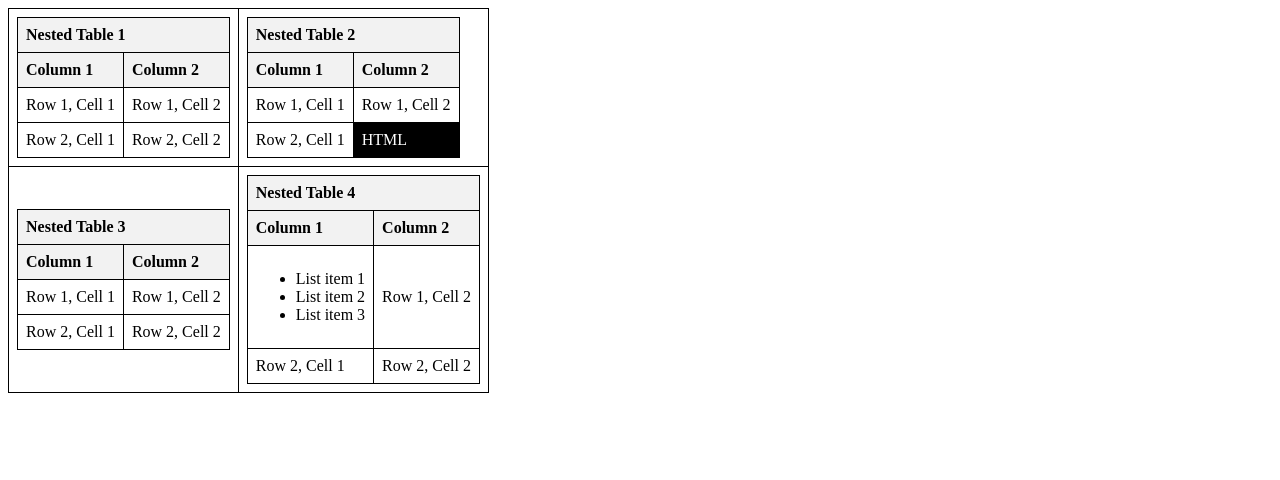
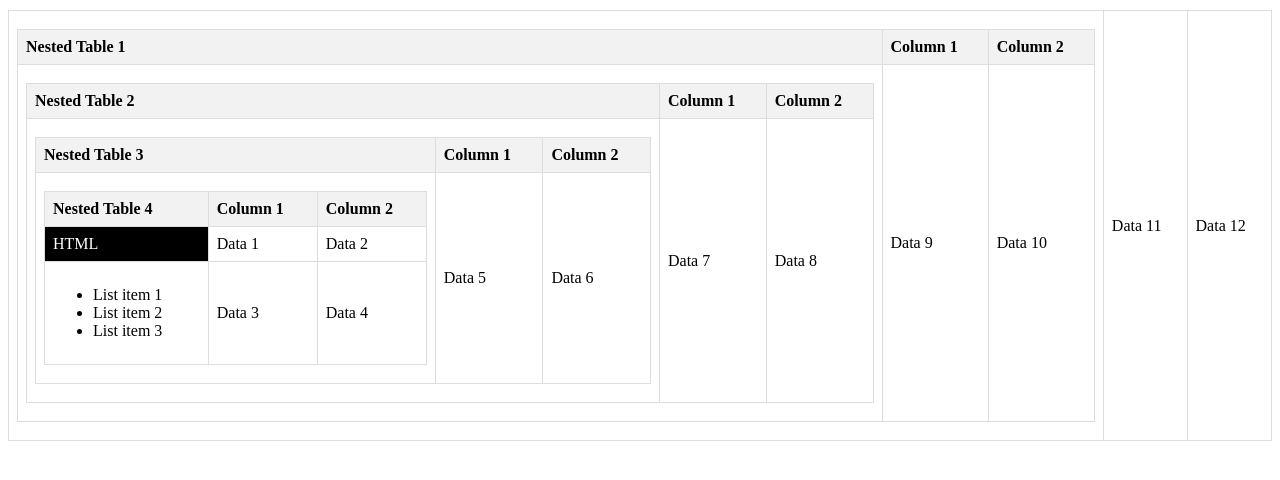
Before and after one commit to acciojob/tables-in-tables-Ashwini277, a website: page main.html in a window 1280 px wide. Drawn offline with Linux system fonts and the light colour scheme.

Commit message:
created a submission

```diff
--- a/main.html
+++ b/main.html
@@ -5,16 +5,20 @@
     <meta name="viewport" content="width=device-width, initial-scale=1.0">
     <title>Tables in Tables</title>
     <style>
-        table, th, td {
-            border: 1px solid black;
+        table {
             border-collapse: collapse;
+            width: 100%;
+            margin: 10px 0;
+        }
+        th, td {
+            border: 1px solid #ddd;
             padding: 8px;
             text-align: left;
         }
         th {
             background-color: #f2f2f2;
         }
-        .black-bg {
+        .black-background {
             background-color: black;
             color: white;
         }
@@ -24,83 +28,11 @@
     <table>
         <tr>
             <td>
+                <!-- First Nested Table -->
                 <table>
                     <thead>
                         <tr>
-                            <th colspan="2">Nested Table 1</th>
-                        </tr>
-                        <tr>
-                            <th>Column 1</th>
-                            <th>Column 2</th>
-                        </tr>
-                    </thead>
-                    <tbody>
-                        <tr>
-                            <td>Row 1, Cell 1</td>
-                            <td>Row 1, Cell 2</td>
-                        </tr>
-                        <tr>
-                            <td>Row 2, Cell 1</td>
-                            <td>Row 2, Cell 2</td>
-                        </tr>
-                    </tbody>
-                </table>
-            </td>
-            <td>
-                <table>
-                    <thead>
-                        <tr>
-                            <th colspan="2">Nested Table 2</th>
-                        </tr>
-                        <tr>
-                            <th>Column 1</th>
-                            <th>Column 2</th>
-                        </tr>
-                    </thead>
-                    <tbody>
-                        <tr>
-                            <td>Row 1, Cell 1</td>
-                            <td>Row 1, Cell 2</td>
-                        </tr>
-                        <tr>
-                            <td>Row 2, Cell 1</td>
-                            <td class="black-bg">HTML</td>
-                        </tr>
-                    </tbody>
-                </table>
-            </td>
-        </tr>
-        <tr>
-            <td>
-                <table>
-                    <thead>
-                        <tr>
-                            <th colspan="2">Nested Table 3</th>
-                        </tr>
-                        <tr>
-                            <th>Column 1</th>
-                            <th>Column 2</th>
-                        </tr>
-                    </thead>
-                    <tbody>
-                        <tr>
-                            <td>Row 1, Cell 1</td>
-                            <td>Row 1, Cell 2</td>
-                        </tr>
-                        <tr>
-                            <td>Row 2, Cell 1</td>
-                            <td>Row 2, Cell 2</td>
-                        </tr>
-                    </tbody>
-                </table>
-            </td>
-            <td>
-                <table>
-                    <thead>
-                        <tr>
-                            <th colspan="2">Nested Table 4</th>
-                        </tr>
-                        <tr>
+                            <th>Nested Table 1</th>
                             <th>Column 1</th>
                             <th>Column 2</th>
                         </tr>
@@ -108,21 +40,80 @@
                     <tbody>
                         <tr>
                             <td>
-                                <ul>
-                                    <li>List item 1</li>
-                                    <li>List item 2</li>
-                                    <li>List item 3</li>
-                                </ul>
+                                <!-- Second Nested Table -->
+                                <table>
+                                    <thead>
+                                        <tr>
+                                            <th>Nested Table 2</th>
+                                            <th>Column 1</th>
+                                            <th>Column 2</th>
+                                        </tr>
+                                    </thead>
+                                    <tbody>
+                                        <tr>
+                                            <td>
+                                                <!-- Third Nested Table -->
+                                                <table>
+                                                    <thead>
+                                                        <tr>
+                                                            <th>Nested Table 3</th>
+                                                            <th>Column 1</th>
+                                                            <th>Column 2</th>
+                                                        </tr>
+                                                    </thead>
+                                                    <tbody>
+                                                        <tr>
+                                                            <td>
+                                                                <!-- Fourth Nested Table -->
+                                                                <table>
+                                                                    <thead>
+                                                                        <tr>
+                                                                            <th>Nested Table 4</th>
+                                                                            <th>Column 1</th>
+                                                                            <th>Column 2</th>
+                                                                        </tr>
+                                                                    </thead>
+                                                                    <tbody>
+                                                                        <tr>
+                                                                            <td class="black-background">HTML</td>
+                                                                            <td>Data 1</td>
+                                                                            <td>Data 2</td>
+                                                                        </tr>
+                                                                        <tr>
+                                                                            <td>
+                                                                                <!-- List in a Table Cell -->
+                                                                                <ul>
+                                                                                    <li>List item 1</li>
+                                                                                    <li>List item 2</li>
+                                                                                    <li>List item 3</li>
+                                                                                </ul>
+                                                                            </td>
+                                                                            <td>Data 3</td>
+                                                                            <td>Data 4</td>
+                                                                        </tr>
+                                                                    </tbody>
+                                                                </table>
+                                                            </td>
+                                                            <td>Data 5</td>
+                                                            <td>Data 6</td>
+                                                        </tr>
+                                                    </tbody>
+                                                </table>
+                                            </td>
+                                            <td>Data 7</td>
+                                            <td>Data 8</td>
+                                        </tr>
+                                    </tbody>
+                                </table>
                             </td>
-                            <td>Row 1, Cell 2</td>
-                        </tr>
-                        <tr>
-                            <td>Row 2, Cell 1</td>
-                            <td>Row 2, Cell 2</td>
+                            <td>Data 9</td>
+                            <td>Data 10</td>
                         </tr>
                     </tbody>
                 </table>
             </td>
+            <td>Data 11</td>
+            <td>Data 12</td>
         </tr>
     </table>
 </body>
```
